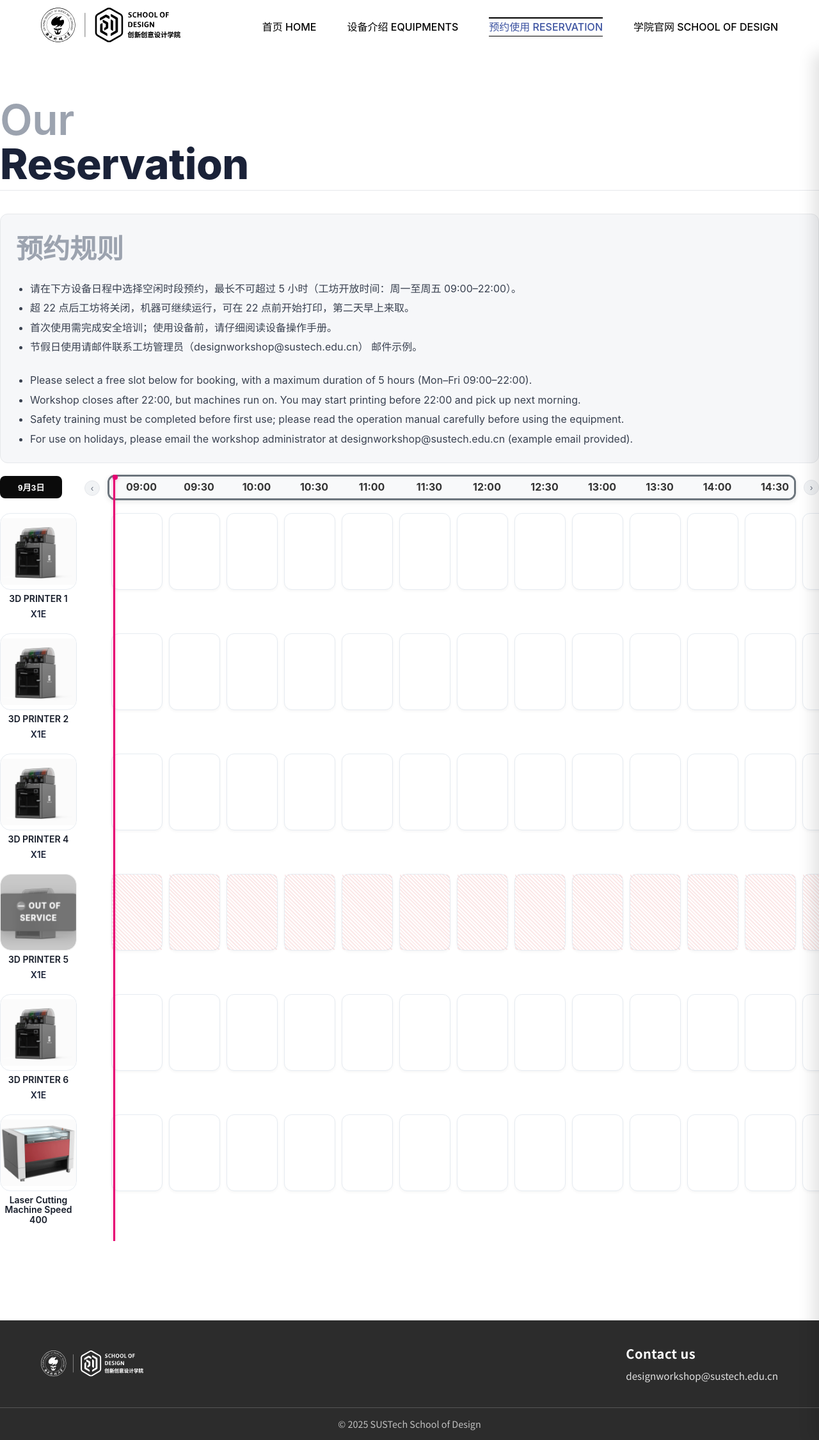
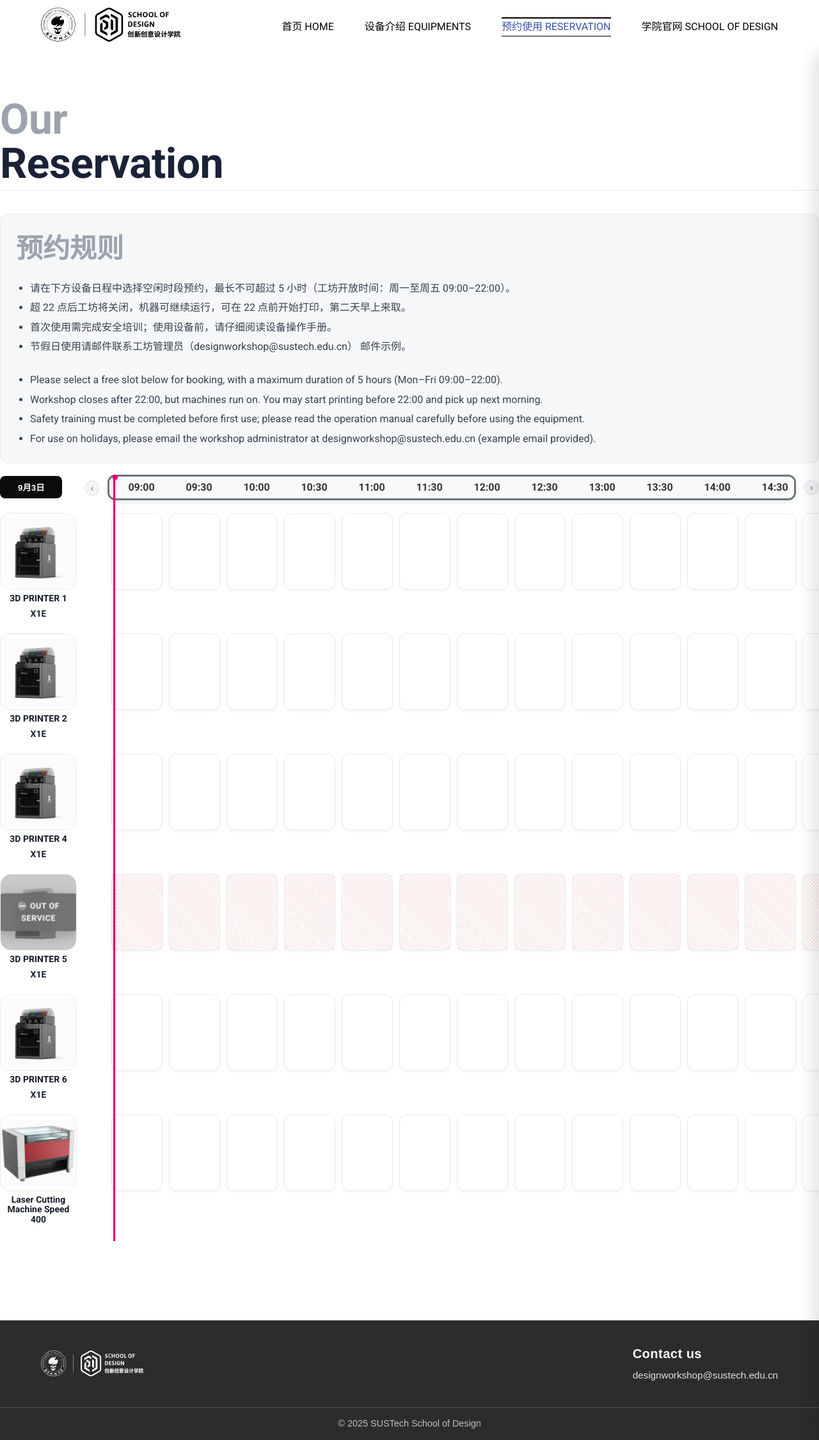
Before and after one commit to Immersive-Design-Group/SD-Workshop-Website, a Jekyll site: the page built from reservatiom.html.md, in a window 1280 px wide. Shown: the whole page at 64% size. Built offline with Jekyll 4.4.1, drawn with Linux system fonts in a browser that asks for light colours; some web fonts are replaced; a script that is not in the unit is left out.

Commit message:
Font style Updated

```diff
--- a/_layouts/default.html
+++ b/_layouts/default.html
@@ -5,8 +5,9 @@
   <meta name="viewport" content="width=device-width, initial-scale=1">
   <title>{{ page.title | default: site.title }}</title>
 
-  <!-- Optional: load your Chinese font -->
-  <link rel="stylesheet" href="https://fonts.googleapis.com/css2?family=Noto+Sans+SC:wght@400;700&display=swap">
+  <!-- Load Roboto and Source Han Sans fonts -->
+  <link rel="stylesheet" href="https://fonts.googleapis.com/css2?family=Roboto:wght@300;400;700&display=swap">
+  <link rel="stylesheet" href="https://fonts.googleapis.com/css2?family=Source+Han+Sans:wght@300;400;700&display=swap">
 
   <link rel="stylesheet" href="{{ 'assets/css/style.css' | relative_url }}">
   <!-- Add before closing </head> tag -->
--- a/assets/css/reservation.css
+++ b/assets/css/reservation.css
@@ -12,7 +12,7 @@
 }
 
 .reservation-container{ max-width:1400px; margin:0 auto; padding:24px 0 64px;
-  font-family:-apple-system,BlinkMacSystemFont,"Segoe UI",Roboto,Inter,Arial,sans-serif; color:var(--ink-900); }
+  font-family:'Roboto','Source Han Sans',sans-serif; color:var(--ink-900); }
 
 /* Responsive container padding */
 @media (max-width: 768px) {
@@ -37,14 +37,14 @@
 .reservation-title{ margin:0 0 18px 0; line-height:0.7;letter-spacing:-.5px; display:block !important; }
 .title-our{
   display:block;
-  font-family: 'Inter', 'Noto Sans SC', sans-serif;
+  font-family: 'Roboto', 'Source Han Sans', sans-serif;
   font-size:66px;
   font-weight:600;
   color:#9ca3af; /* Same as other ghost titles */
 }
 .title-reservation{
   display:block;
-  font-family: 'Inter', 'Noto Sans SC', sans-serif;
+  font-family: 'Roboto', 'Source Han Sans', sans-serif;
   font-size:66px;
   font-weight:800;
   color:#1a2238; /* Dark color for main title */
@@ -125,7 +125,7 @@
   }
 }
 .rules-heading{
-  font-family: 'Inter', 'Noto Sans SC', sans-serif;
+  font-family: 'Roboto', 'Source Han Sans', sans-serif;
   font-size:42px;
   font-weight:600;
   color:#9ca3af; /* Same as other ghost titles */
@@ -1785,7 +1785,7 @@ datalist {
   inset: 0;
   display: none;
   z-index: 1000;
-  font-family: -apple-system, BlinkMacSystemFont, 'Segoe UI', Roboto, 'Helvetica Neue', Arial, sans-serif;
+  font-family: 'Roboto', 'Source Han Sans', sans-serif;
 }
 
 .modal[aria-hidden="false"]{
--- a/assets/css/style.css
+++ b/assets/css/style.css
@@ -18,7 +18,7 @@ body {
   overflow-x: hidden;
 }
 body {
-  font-family: 'Inter', 'Noto Sans SC', sans-serif;
+  font-family: 'Roboto', 'Source Han Sans', sans-serif;
   color: #1a2238;
   line-height: 1.5;
   background-color: #fff;
@@ -59,7 +59,7 @@ a {
 }
 .logo-left span,
 .logo-right span {
-  font-family: 'Noto Sans SC', sans-serif;
+  font-family: 'Source Han Sans', sans-serif;
   font-size: 1.1rem;
   font-weight: 700;
   margin-left: 0.5rem;
@@ -208,10 +208,10 @@ a {
 }
 
 .cn-title {
-  font-family: 'Noto Sans SC', sans-serif;
+  font-family: 'Source Han Sans', sans-serif;
   /* responsive: small → big */
   font-size: clamp(2rem, 4.5vw, 4rem);
-  font-weight: 800;
+  font-weight: 600;
   line-height: 1.12;
   letter-spacing: 0.5px;
   margin-bottom: 0.75rem;
@@ -428,7 +428,7 @@ a {
   margin-left: auto; /* hugs the right edge */
 }
 .about-title {
-  font-family: 'Inter', 'Noto Sans SC', sans-serif;
+  font-family: 'Roboto', 'Source Han Sans', sans-serif;
   font-size: 3.5rem;
   font-weight: 400;
   color: #9ca3af; /* Same as TA Schedule */
@@ -437,7 +437,7 @@ a {
   text-align: left;
 }
 .about-cn {
-  font-family: 'Noto Sans SC', sans-serif;
+  font-family: 'Source Han Sans', sans-serif;
   font-size: clamp(1rem, 1.8vw, 1.25rem);
   color: #7c8794;
   line-height: 2;
@@ -485,7 +485,7 @@ a {
 }
 
 .section-title{
-  font-family: 'Inter', 'Noto Sans SC', sans-serif;
+  font-family: 'Roboto', 'Source Han Sans', sans-serif;
   font-size: 3.5rem;
   font-weight: 400;
   color: #9ca3af; /* Same as TA Schedule */
@@ -570,7 +570,7 @@ a {
 
 /* Pale title like your style */
 .howto-ghost{
-  font-family: 'Inter', 'Noto Sans SC', sans-serif;
+  font-family: 'Roboto', 'Source Han Sans', sans-serif;
   font-size: 3.5rem;
   font-weight: 400;
   color: #9ca3af; /* Same as TA Schedule */
@@ -660,7 +660,7 @@ a {
 }
 
 .ta-ghost{
-  font-family: 'Inter', 'Noto Sans SC', sans-serif;
+  font-family: 'Roboto', 'Source Han Sans', sans-serif;
   font-size: 3.5rem;
   font-weight: 400;
   color: #9ca3af; /* Light gray like in the image */
@@ -694,7 +694,7 @@ a {
   flex-direction: column;
   justify-content: flex-end; /* Move text to bottom */
   gap: 0.25rem;
-  font-family: 'Inter', 'Noto Sans SC', sans-serif;
+  font-family: 'Roboto', 'Source Han Sans', sans-serif;
   font-size: 1rem;
   color: black;
 }
@@ -826,7 +826,7 @@ a {
 }
 
 .team-ghost{
-  font-family: 'Inter', 'Noto Sans SC', sans-serif;
+  font-family: 'Roboto', 'Source Han Sans', sans-serif;
   font-size: 3.5rem;
   font-weight: 400;
   color: #9ca3af;
@@ -850,7 +850,7 @@ a {
 }
 
 .team-row-title {
-  font-family: 'Inter', 'Noto Sans SC', sans-serif;
+  font-family: 'Roboto', 'Source Han Sans', sans-serif;
   font-size: 1.4rem;
   font-weight: 800;
   color: #000;
@@ -866,7 +866,7 @@ a {
 }
 
 .group-name {
-  font-family: 'Inter', 'Noto Sans SC', sans-serif;
+  font-family: 'Roboto', 'Source Han Sans', sans-serif;
   font-size: 1.4rem;
   font-weight: 800;
   color: #000;
@@ -951,7 +951,7 @@ a {
 }
 
 .member-name {
-  font-family: 'Inter', 'Noto Sans SC', sans-serif;
+  font-family: 'Roboto', 'Source Han Sans', sans-serif;
   font-size: 0.95rem;
   font-weight: 600;
   color: #000;
@@ -963,7 +963,7 @@ a {
 }
 
 .member-degree {
-  font-family: 'Inter', 'Noto Sans SC', sans-serif;
+  font-family: 'Roboto', 'Source Han Sans', sans-serif;
   font-size: 0.8rem;
   font-weight: 500;
   color: #374151;
@@ -1136,7 +1136,7 @@ a {
 .site-footer {
   background-color: #2c2c2c;
   color: #fff;
-  font-family: 'Noto Sans SC', sans-serif;
+  font-family: 'Source Han Sans', sans-serif;
 }
 .footer-top {
   display: flex;
@@ -1357,7 +1357,7 @@ a {
   position:absolute; left:.9rem; bottom:.9rem; right:.9rem; color:#fff;
 }
 .equip-roomcard-cn{
-  font-family:'Noto Sans SC',sans-serif; font-weight:800; font-size:clamp(1.05rem,2.4vw,1.5rem);
+  font-family:'Source Han Sans',sans-serif; font-weight:800; font-size:clamp(1.05rem,2.4vw,1.5rem);
 }
 .equip-roomcard-en{
   margin-top:.25rem; font-weight:700; opacity:.95; font-size:clamp(.95rem,1.8vw,1.15rem);
@@ -1509,7 +1509,7 @@ a {
 /* Titles */
 .eqtop-ghost{
   margin:0 0 6px;
-  font-family: 'Inter', 'Noto Sans SC', sans-serif;
+  font-family: 'Roboto', 'Source Han Sans', sans-serif;
   font-weight:400;
   color:#9ca3af; /* Same as other ghost titles */
   letter-spacing:.2px;
@@ -1565,7 +1565,7 @@ a {
 
 .eqtop-spec-h .cn {
   display: inline;
-  font-family: 'Noto Sans SC', sans-serif;
+  font-family: 'Source Han Sans', sans-serif;
   margin-right: 0.5rem;
   font-size: 2.5rem;
   color: black;
@@ -1724,7 +1724,7 @@ a {
 }
 
 .eqtop-notes li .cn {
-  font-family: 'Noto Sans SC', sans-serif;
+  font-family: 'Source Han Sans', sans-serif;
   font-weight: 800;
 }
 
@@ -1748,7 +1748,7 @@ a {
 }
 .proc-ghost{
   margin:0 0 6px;
-  font-family: 'Inter', 'Noto Sans SC', sans-serif;
+  font-family: 'Roboto', 'Source Han Sans', sans-serif;
   font-weight:400;
   color:#9ca3af; /* Same as other ghost titles */
   letter-spacing:.2px;
@@ -1946,7 +1946,7 @@ a {
 
 .safety-title{
   margin:26px 0 2px;
-  font-family: 'Inter', 'Noto Sans SC', sans-serif;
+  font-family: 'Roboto', 'Source Han Sans', sans-serif;
   font-weight:400;                 /* slightly lighter than 900 for a cleaner look */
   color:#9ca3af; /* Same as other ghost titles */
   font-size:clamp(1.35rem,3.2vw,4rem);
@@ -2041,7 +2041,7 @@ a {
 
 .rt-ghost{
   margin:0 0 4px;
-  font-family: 'Inter', 'Noto Sans SC', sans-serif;
+  font-family: 'Roboto', 'Source Han Sans', sans-serif;
   font-weight:400;
   color:#9ca3af; /* Same as other ghost titles */
   letter-spacing:.2px;
@@ -2151,7 +2151,7 @@ a {
 
 /* Equipment ghost title - same style as other section titles */
 .equip-ghost {
-  font-family: 'Inter', 'Noto Sans SC', sans-serif;
+  font-family: 'Roboto', 'Source Han Sans', sans-serif;
   font-size: 3.5rem;
   font-weight: 400;
   color: #9ca3af; /* Same as TA Schedule, About, etc. */
```
Also changed, not shown: TEAM_SECTION_README.md (+1 -1 lines).
